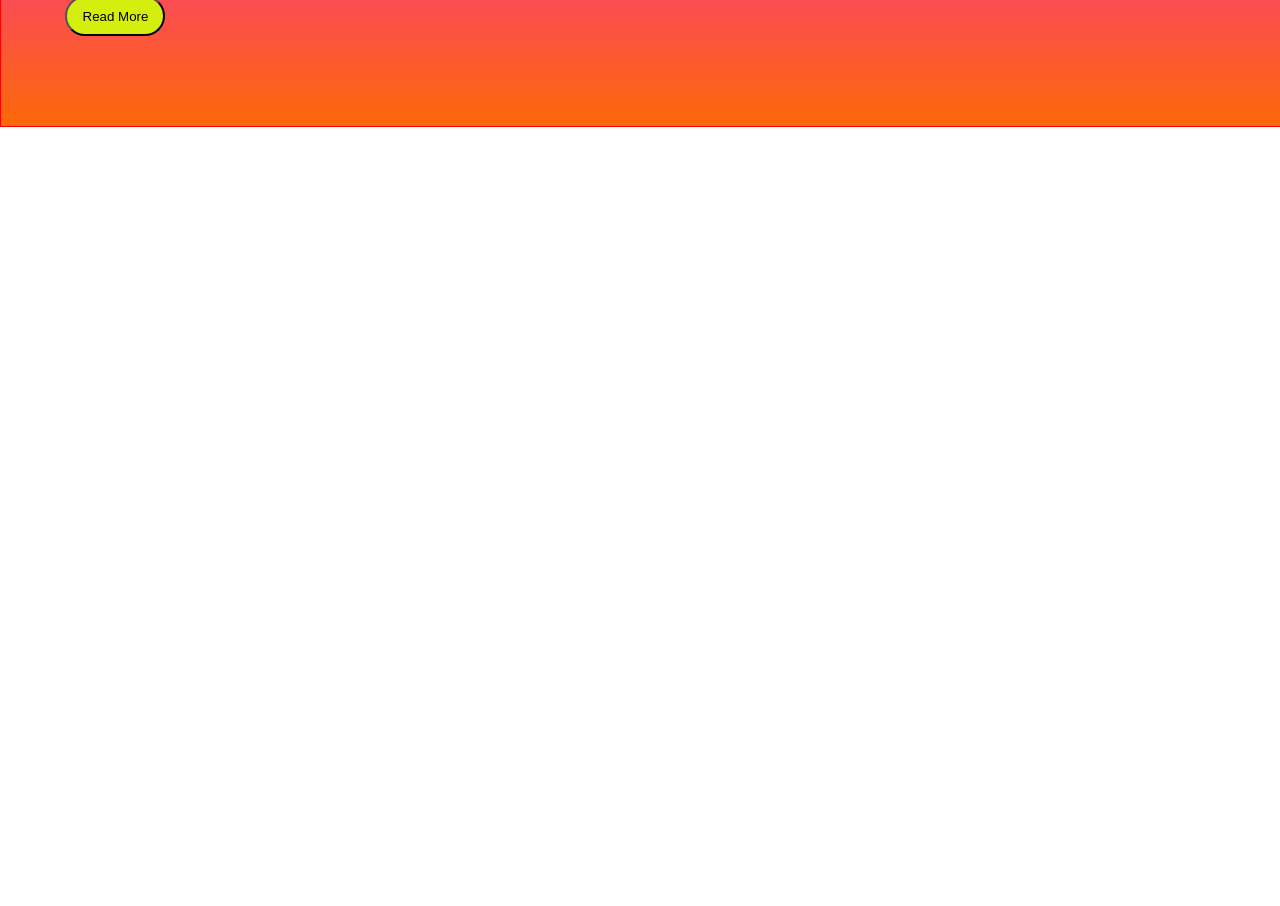
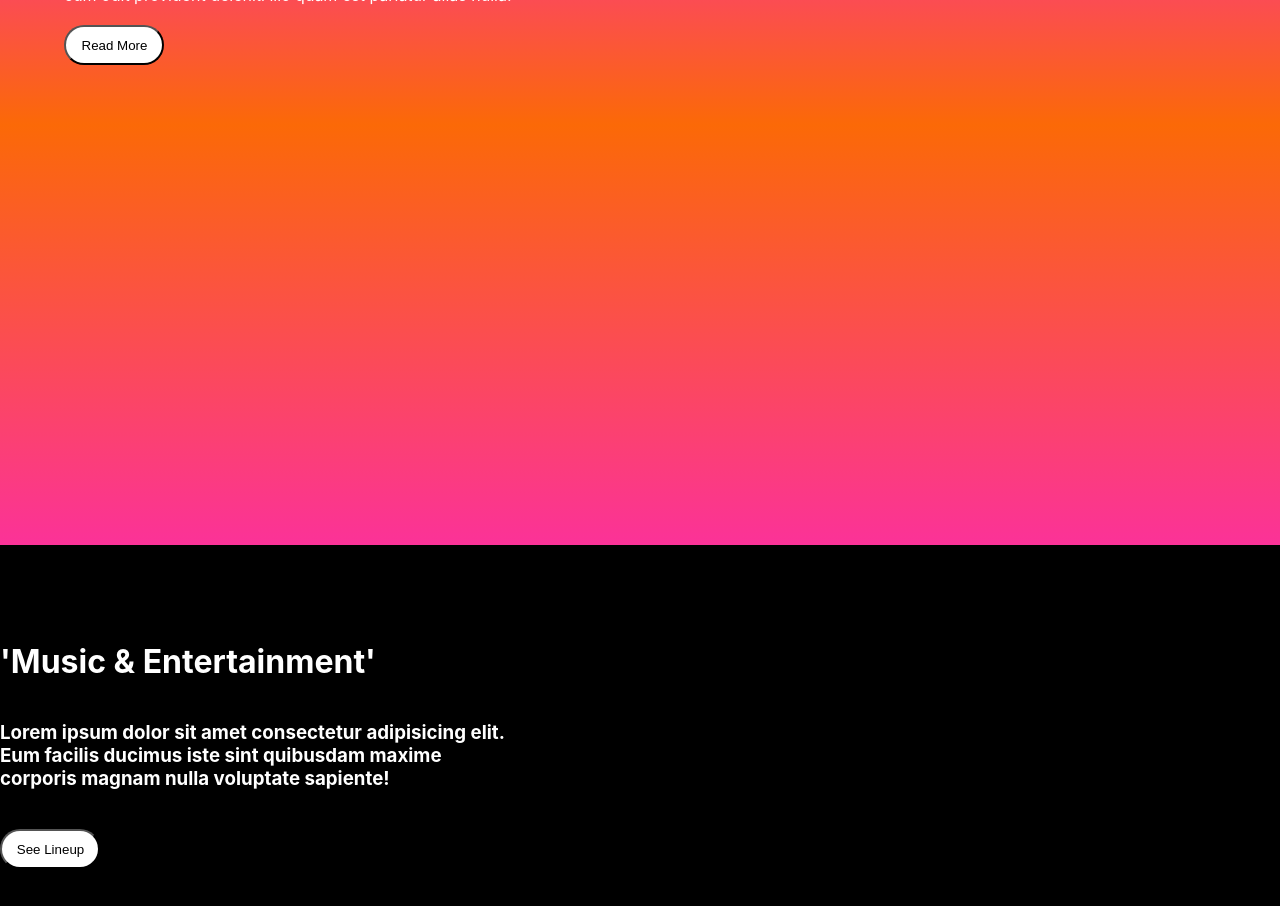
Before and after one commit to hayesdev/dunkaroo, a React (Create React App) app in the folder dunkaroo_slam_jam/: page / in a window 1280 px wide. Shown: the part 200-1106 px from the top of the page. Before the commit the page ends 800 px from the top, so only its background shows below. Built offline with nearby package versions, Linux system fonts and the light colour scheme.

Commit message:
added video section 2

```diff
--- a/dunkaroo_slam_jam/package.json
+++ b/dunkaroo_slam_jam/package.json
@@ -10,6 +10,7 @@
     "@testing-library/user-event": "^12.1.10",
     "react": "^17.0.1",
     "react-dom": "^17.0.1",
+    "react-player": "^2.9.0",
     "react-scripts": "4.0.1",
     "styled-components": "^5.2.3",
     "web-vitals": "^0.2.4"
--- a/dunkaroo_slam_jam/src/App.js
+++ b/dunkaroo_slam_jam/src/App.js
@@ -2,13 +2,17 @@ import React from "react";
 import Header from "./components/Header";
 import Hero from "./assets/dsj_hero.jpg";
 import "./App.css";
-import FirstSection from "./components/FirstSection";
+import FirstSection from "./components/SectionOne";
+import VideoSectionOne from "./components/VideoSectionOne";
+import VideoSectionTwo from "./components/VideoSectionTwo";
 
 function App() {
   return (
     <div>
       <Header />
       <FirstSection />
+      <VideoSectionOne />
+      <VideoSectionTwo />
       {/* <Hero /> */}
     </div>
   );
--- a/dunkaroo_slam_jam/src/components/Header.js
+++ b/dunkaroo_slam_jam/src/components/Header.js
@@ -27,6 +27,7 @@ const MainHeader = styled.div`
 
 const HeaderTitle = styled.div`
   display: flex;
+  justify-content: center;
   width: 25vw;
 `;
 
@@ -35,5 +36,6 @@ const HeaderButton = styled.button`
   height: 40px;
   width: 100px;
   border-radius: 40px;
-  padding-right: 5px;
+  /* padding-right: 5px; */
+  margin-right: 20px;
 `;
--- a/dunkaroo_slam_jam/src/components/FirstSection.js
+++ b/dunkaroo_slam_jam/src/components/SectionOne.js
@@ -6,9 +6,10 @@ function FirstSection() {
     <SectionOne>
       <IntroSectionContainer>
         <Intro>
-          Dunkaroo Slam Jam 2021 Introdution section Lorem ipsum dolor sit amet
-          consectetur adipisicing elit. Quis maxime cum odit provident deleniti
-          illo quam est pariatur alias nulla!
+          Dunkaroo Slam Jam 2021 <br />
+          Introdution section Lorem ipsum dolor sit amet consectetur adipisicing
+          elit. Quis maxime cum odit provident deleniti illo quam est pariatur
+          alias nulla!
           <ReadMoreBtn>Read More</ReadMoreBtn>
         </Intro>
         <JamFamBlock>
@@ -30,7 +31,7 @@ const SectionOne = styled.div`
   align-items: center;
   width: 100vw;
   height: 30vh;
-  border: 1px solid red;
+  /* border: 1px solid red; */
 `;
 
 const IntroSectionContainer = styled.div`
@@ -40,10 +41,10 @@ const IntroSectionContainer = styled.div`
 `;
 
 const ReadMoreBtn = styled.button`
-  background: #d4ef0e;
+  background: white;
   height: 40px;
   width: 100px;
-  margin-top: 10px;
+  margin-top: 20px;
   border-radius: 40px;
   padding-right: 5px;
 `;
@@ -54,5 +55,8 @@ const Intro = styled.div`
   width: 60%;
 `;
 const JamFamBlock = styled.div`
+  display: flex;
+  justify-content: center;
+  align-items: flex-start;
   width: 40%;
 `;
--- /dev/null
+++ b/dunkaroo_slam_jam/src/components/VideoSectionOne.js
@@ -0,0 +1,35 @@
+import React from "react";
+import styled from "styled-components";
+import ReactPlayer from "react-player";
+
+function VideoSectionOne() {
+  return (
+    <VideoSection>
+      <VideoContainer>
+        <ReactPlayer url="https://www.youtube.com/watch?v=ULnEoqPl-3c&ab_channel=Lorraine" />
+      </VideoContainer>
+    </VideoSection>
+  );
+}
+
+export default VideoSectionOne;
+
+const VideoSection = styled.div`
+  display: flex;
+  background: linear-gradient(#fb6907, #fb3298);
+  color: white;
+  justify-content: center;
+  align-items: center;
+  width: 100vw;
+  height: 50vh;
+  padding-top: 20px;
+`;
+
+const VideoContainer = styled.div`
+  display: flex;
+  justify-content: center;
+  width: 65%;
+  height: 100%;
+  /* border: 1px solid red; */
+  margin-top: 0;
+`;
--- /dev/null
+++ b/dunkaroo_slam_jam/src/components/VideoSectionTwo.js
@@ -0,0 +1,54 @@
+import React from "react";
+import styled from "styled-components";
+import ReactPlayer from "react-player";
+
+function VideoSectionTwo() {
+  return (
+    <SectionContainer>
+      <Info>
+        <h1>'Music & Entertainment'</h1>
+        <h3>
+          Lorem ipsum dolor sit amet consectetur adipisicing elit. Eum facilis
+          ducimus iste sint quibusdam maxime corporis magnam nulla voluptate
+          sapiente!
+        </h3>
+        <SeeLineupBtn>See Lineup</SeeLineupBtn>
+      </Info>
+      <VideoContainer>
+        <ReactPlayer url="https://www.youtube.com/watch?v=Vs-H-WGbosQ&ab_channel=HARDFEST" />
+      </VideoContainer>
+    </SectionContainer>
+  );
+}
+
+export default VideoSectionTwo;
+
+const SectionContainer = styled.div`
+  display: flex;
+  background: black;
+  color: white;
+  justify-content: center;
+  align-items: center;
+  width: 100vw;
+  height: 400px;
+`;
+
+const Info = styled.div`
+  display: flex;
+  flex-direction: column;
+  width: 40%;
+`;
+
+const VideoContainer = styled.div`
+  display: flex;
+  width: 60%;
+`;
+
+const SeeLineupBtn = styled.button`
+  background: white;
+  height: 40px;
+  width: 100px;
+  margin-top: 20px;
+  border-radius: 40px;
+  padding-right: 5px;
+`;
```
Also changed, not shown: 2 other files (tests, documents, lock files or other folders).
